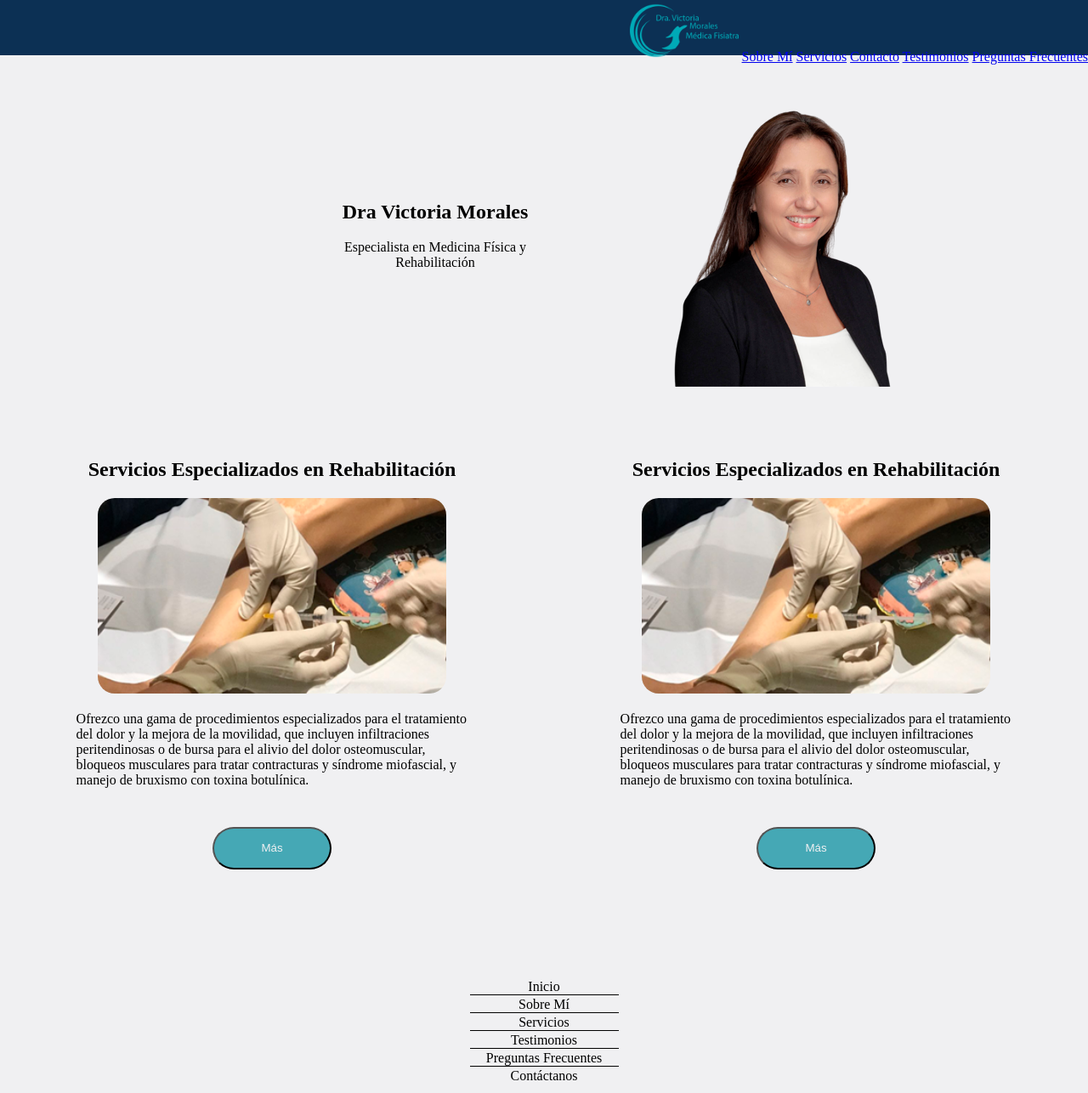
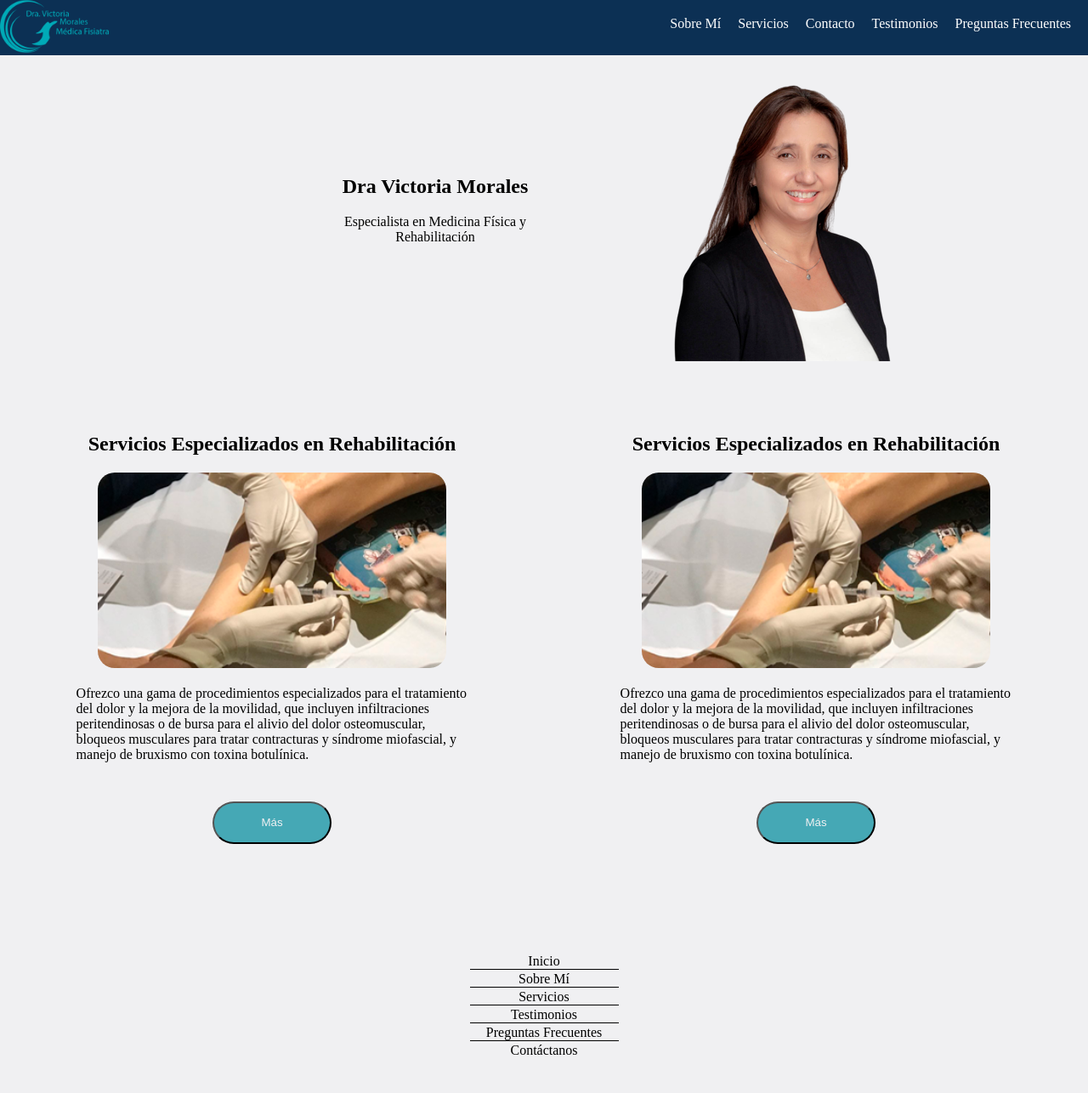
Before and after one commit to Villegazs/Diseno_Adaptable, a plain HTML site: page index.html in a window 1280 px wide. Shown: the top 1286 px of the page at 85% size. Drawn offline with Linux system fonts and the light colour scheme.

Commit message:
Desplegable menu

```diff
--- a/css/main.css
+++ b/css/main.css
@@ -1,12 +1,65 @@
+.menu-toggle {
+  display: none;
+  cursor: pointer;
+  font-size: 28px;
+  color:white;
+}
+
+ul {
+  list-style-type: none;
+  margin: 0;
+  padding: 0;
+  display: flex;
+}
+
+ul li a {
+  text-decoration: none;
+  color:white;
+  text-align:left;
+  padding:0 10px 10px 10px;
+  display: block;
+}
+
+@media (max-width: 768px) {
+  .menu-toggle {
+      display: block;
+  }
+
+  ul {
+      display: none;
+      flex-direction: column;
+      position: absolute;
+      background-color: #fff;
+      border: 1px solid white;
+      top:65px;
+      width:100%;
+  }
+  ul.show {
+      display: flex;
+  }
+
+  ul li {
+      padding-top:5px;
+      border:1px solid white;
+      background:#0C3054;
+  }
+
+  ul li:last-child {
+      margin-bottom: 0;
+  }
+}
+
+nav{
+  display: flex;
+  justify-content: space-between;
+  align-items: center;
+  background:#0C3054;
+  height:65px;
+  text-align: right;
+  padding-right: 10px;
+}
+
 @media (width <= 450px) {
-    nav{
-        background:#0C3054;
-        height:65px;
-        text-align: right;
-        margin-bottom:30px;
-        width:100%;
-    }
-
     .boton{
         text-align: center;
         border-radius: 25px;
@@ -72,12 +125,13 @@
     }
     .texto_pie
     {
+      text-decoration: none;
+      color:black;
       margin:auto;
     }
     .menu_pie
     {
       text-align:center;
-      height: 185px;
       margin-top:65px;
 
     }
@@ -330,13 +384,6 @@ padding:5px 10% 0 10%;
 }
 }
 @media (width > 450px) {
-  nav{
-    background:#0C3054;
-    height:65px;
-    text-align: right;
-    margin-bottom:30px;
-    width:100%;
-}
 
 .boton{
     text-align: center;
@@ -407,12 +454,13 @@ width:40%;
 }
 .texto_pie
 {
+  text-decoration: none;
+  color:black;
   margin:auto;
 }
 .menu_pie
 {
   text-align:center;
-  height: 185px;
   margin-top:65px;
 
 }
--- a/index.html
+++ b/index.html
@@ -8,17 +8,27 @@
 </head>
 
 <body>
-  <!-- Aca van las etiquetas del proyecto-->
 </body>
-    <nav>
-        <img src="images/Logo_Azul.png" width = "128" alt="Logo de Victoria Morales">
-            <!-- Navegacion de menus -->
-            <a href="sobre_mi.html">Sobre Mí</a>
-            <a href="servicios.html">Servicios</a>
-            <a href="contacto.html">Contacto</a>
-            <a href="testimonios.html">Testimonios</a>
-            <a href="preguntas_frecuentes.html">Preguntas Frecuentes</a>
-    </nav>
+  <nav>
+      <a href="index.html">
+          <img src="images/Logo_Azul.png" width="128" alt="Logo de Victoria Morales">
+      </a>
+      <div class="menu-toggle" id="menu-toggle">
+          &#9776; <!-- Símbolo de hamburguesa -->
+      </div>
+      <ul id="menu-items">
+          <li><a href="sobre_mi.html">Sobre Mí</a></li>
+          <li><a href="servicios.html">Servicios</a></li>
+          <li><a href="contacto.html">Contacto</a></li>
+          <li><a href="testimonios.html">Testimonios</a></li>
+          <li><a href="preguntas_frecuentes.html">Preguntas Frecuentes</a></li>
+      </ul>
+  </nav>
+
+  <!-- Enlace a tu archivo JavaScript -->
+  <script src="menu.js"></script>
+
+
     <section class = "presentacion_profesional">
       <div class = "display_flex">
         <div class = "text_profesional">
@@ -60,20 +70,18 @@
     </div>
    </div>
   </section>
-
-
   <section class = "menu_pie">
-    <p class = "texto_pie">Inicio</p>
+    <a class = "texto_pie" href="index.html">Inicio</a>
     <div class = "linea"></div>
-    <p class = "texto_pie">Sobre Mí</p>
+    <a class = "texto_pie" href="sobre_mi.html">Sobre Mí</a>
     <div class = "linea"></div>
-    <p class = "texto_pie">Servicios</p>
+    <a class = "texto_pie" href="servicios.html">Servicios</a>
     <div class = "linea"></div>
-    <p class = "texto_pie">Testimonios</p>
+    <a class = "texto_pie" href="testimonios.html">Testimonios</a>
     <div class = "linea"></div>
-    <p class = "texto_pie">Preguntas Frecuentes</p>
+    <a class = "texto_pie" href="preguntas_frecuentes.html">Preguntas Frecuentes</a>
     <div class = "linea"></div>
-    <p class = "texto_pie">Contáctanos</p>
+    <a class = "texto_pie" href="contacto.html">Contáctanos</a>
   </section>
   <section class = "pie_contacto">
     <p>+57 305 4241832</p>
@@ -84,5 +92,5 @@
       </div>
     <p> @dra.victoriamorales.fisiatra</p>
   </section>
-
+  <script src="js/menu.js"></script>
 </html>
--- /dev/null
+++ b/js/menu.js
@@ -0,0 +1,3 @@
+document.getElementById("menu-toggle").addEventListener("click", function() {
+    document.getElementById("menu-items").classList.toggle("show");
+});
```
